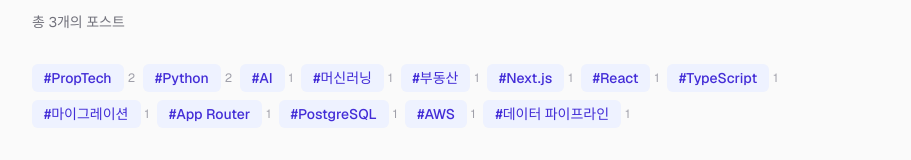
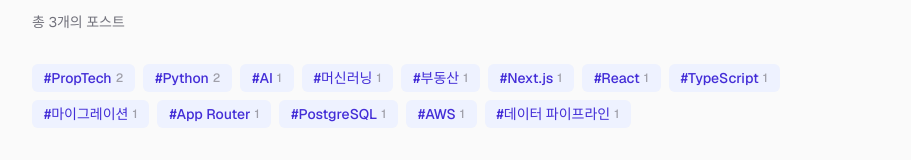
Before and after one commit to jay-swk/proptech-blog, a Next.js app: page /proptech-blog/blog in a window 1280 px wide. Shown: the part 133-293 px from the top of the page, without its empty margins (184-1095 px from the left). Built offline with nearby package versions, Linux system fonts and the light colour scheme.

Commit message:
feat(nova-agent): 블로그 목록 페이지에 필터 상태 관리 및 통합
Agent: Developer
Generated by Nova Orbit

```diff
--- a/app/blog/page.tsx
+++ b/app/blog/page.tsx
@@ -1,6 +1,5 @@
 import { getAllPosts, getAllTags } from "@/lib/posts";
-import { PostGrid } from "@/components/blog/PostGrid";
-import { Tag } from "@/components/ui/Tag";
+import { BlogContent } from "@/components/blog/BlogContent";
 import type { Metadata } from "next";
 
 export const metadata: Metadata = {
@@ -21,18 +20,7 @@
         </p>
       </div>
 
-      {tags.length > 0 && (
-        <div className="mb-8 flex flex-wrap gap-2">
-          {tags.map(({ tag, count }) => (
-            <span key={tag} className="inline-flex items-center gap-1">
-              <Tag name={tag} size="md" />
-              <span className="text-xs text-zinc-400 dark:text-zinc-600">{count}</span>
-            </span>
-          ))}
-        </div>
-      )}
-
-      <PostGrid posts={posts} />
+      <BlogContent posts={posts} tags={tags} />
     </div>
   );
 }
--- /dev/null
+++ b/components/blog/BlogContent.tsx
@@ -0,0 +1,59 @@
+"use client";
+
+import { useState } from "react";
+import type { PostMeta } from "@/lib/posts";
+import { TagFilter } from "./TagFilter";
+import { PostGrid } from "./PostGrid";
+
+interface BlogContentProps {
+  posts: PostMeta[];
+  tags: { tag: string; count: number }[];
+}
+
+export function BlogContent({ posts, tags }: BlogContentProps) {
+  const [selectedTags, setSelectedTags] = useState<string[]>([]);
+
+  const handleToggleTag = (tag: string) => {
+    setSelectedTags((prev) =>
+      prev.includes(tag) ? prev.filter((t) => t !== tag) : [...prev, tag]
+    );
+  };
+
+  const handleClearAll = () => {
+    setSelectedTags([]);
+  };
+
+  const filteredPosts =
+    selectedTags.length === 0
+      ? posts
+      : posts.filter((post) =>
+          post.frontmatter.tags?.some((tag) => selectedTags.includes(tag))
+        );
+
+  const isFiltering = selectedTags.length > 0;
+
+  return (
+    <>
+      <TagFilter
+        tags={tags}
+        selectedTags={selectedTags}
+        onToggleTag={handleToggleTag}
+        onClearAll={handleClearAll}
+      />
+
+      {isFiltering && (
+        <p className="text-sm text-zinc-500 dark:text-zinc-500 mb-4">
+          {filteredPosts.length}개의 포스트
+        </p>
+      )}
+
+      {filteredPosts.length === 0 && isFiltering ? (
+        <div className="py-16 text-center text-zinc-500 dark:text-zinc-500">
+          <p>해당 태그의 포스트가 없습니다.</p>
+        </div>
+      ) : (
+        <PostGrid posts={filteredPosts} />
+      )}
+    </>
+  );
+}
--- /dev/null
+++ b/components/blog/TagFilter.tsx
@@ -0,0 +1,55 @@
+"use client";
+
+interface TagFilterProps {
+  tags: { tag: string; count: number }[];
+  selectedTags: string[];
+  onToggleTag: (tag: string) => void;
+  onClearAll: () => void;
+}
+
+export function TagFilter({
+  tags,
+  selectedTags,
+  onToggleTag,
+  onClearAll,
+}: TagFilterProps) {
+  if (tags.length === 0) return null;
+
+  return (
+    <div className="mb-8 flex flex-wrap gap-2">
+      {tags.map(({ tag, count }) => {
+        const isSelected = selectedTags.includes(tag);
+        return (
+          <button
+            key={tag}
+            onClick={() => onToggleTag(tag)}
+            className={`inline-flex items-center gap-1 px-3 py-1 rounded-md text-sm font-medium transition-colors ${
+              isSelected
+                ? "bg-indigo-600 text-white dark:bg-indigo-500 dark:text-white"
+                : "bg-indigo-50 text-indigo-700 dark:bg-indigo-950 dark:text-indigo-300 hover:bg-indigo-100 dark:hover:bg-indigo-900"
+            }`}
+          >
+            <span>#{tag}</span>
+            <span
+              className={`text-xs ${
+                isSelected
+                  ? "text-indigo-200 dark:text-indigo-200"
+                  : "text-zinc-400 dark:text-zinc-600"
+              }`}
+            >
+              {count}
+            </span>
+          </button>
+        );
+      })}
+      {selectedTags.length > 0 && (
+        <button
+          onClick={onClearAll}
+          className="inline-flex items-center px-3 py-1 rounded-md text-sm font-medium text-zinc-500 dark:text-zinc-400 hover:text-zinc-700 dark:hover:text-zinc-200 hover:bg-zinc-100 dark:hover:bg-zinc-800 transition-colors"
+        >
+          전체 해제
+        </button>
+      )}
+    </div>
+  );
+}
```
